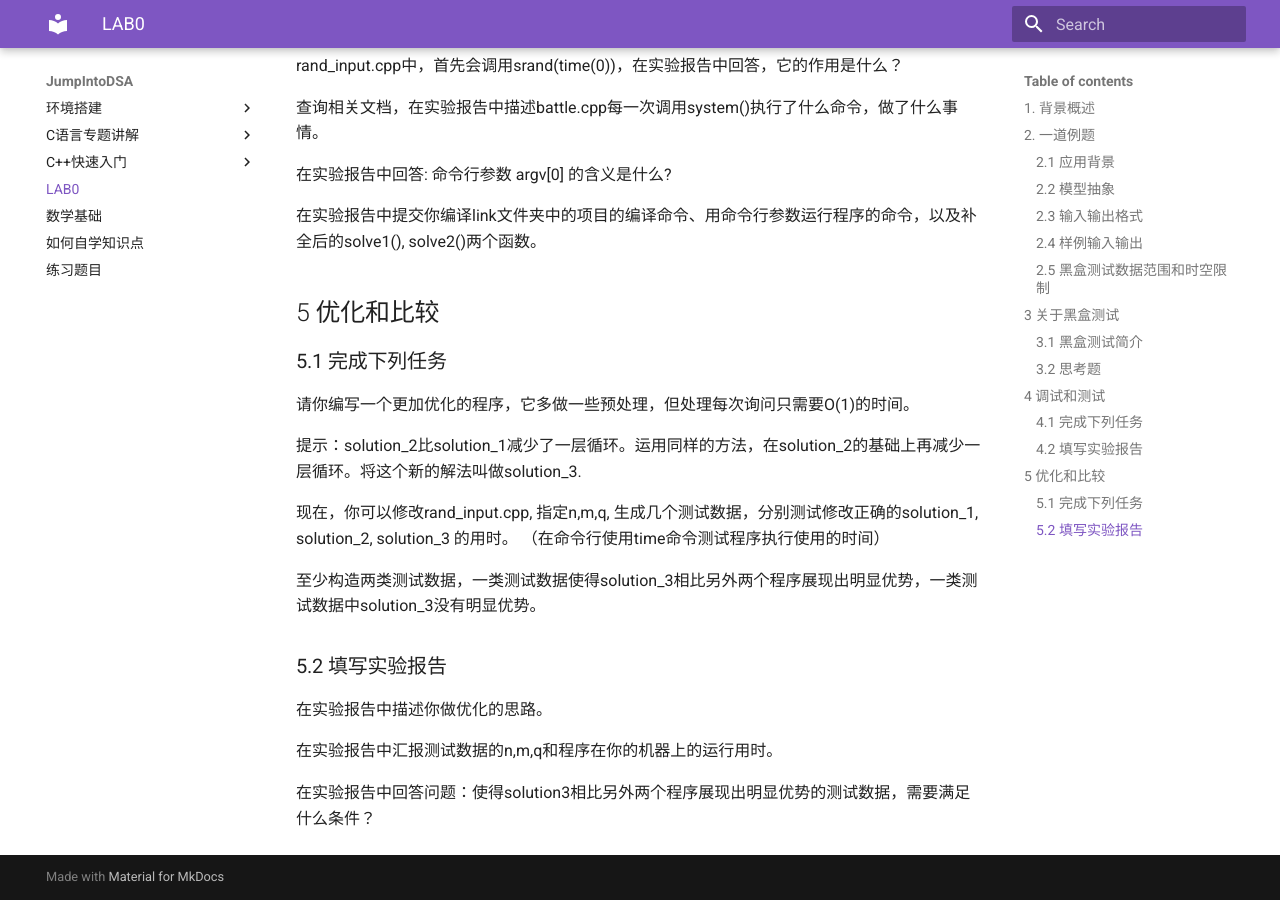
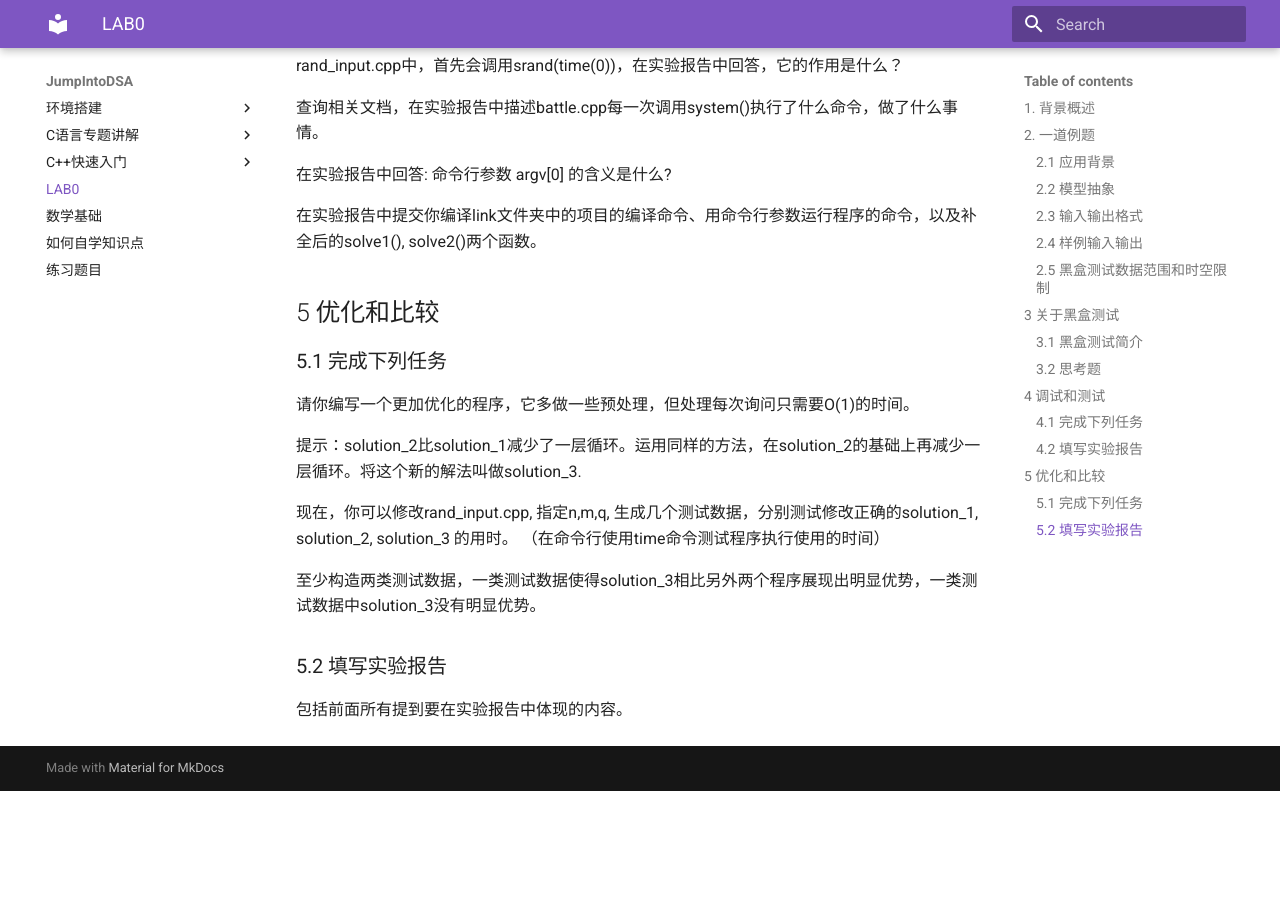
Before and after one commit to Tsinghua-DSA/JumpIntoDSA, an MkDocs documentation site: the page built from docs/LAB0/index.md, in a window 1280 px wide and 900 px high, scrolled down 4777 px. Built offline with MkDocs 1.6.1 and Material for MkDocs 9.7.7, drawn with Linux system fonts in a browser that asks for light colours; after the commit the page ends 5568 px from its top, so only the background shows below that.

Commit message:
lab0 report

```diff
--- a/docs/LAB0/index.md
+++ b/docs/LAB0/index.md
@@ -168,8 +168,4 @@ rand_input.cpp中，首先会调用srand(time(0))，在实验报告中回答，
 
 ### 5.2 填写实验报告
 
-在实验报告中描述你做优化的思路。
-
-在实验报告中汇报测试数据的n,m,q和程序在你的机器上的运行用时。
-
-在实验报告中回答问题：使得solution3相比另外两个程序展现出明显优势的测试数据，需要满足什么条件？
+包括前面所有提到要在实验报告中体现的内容。
```
